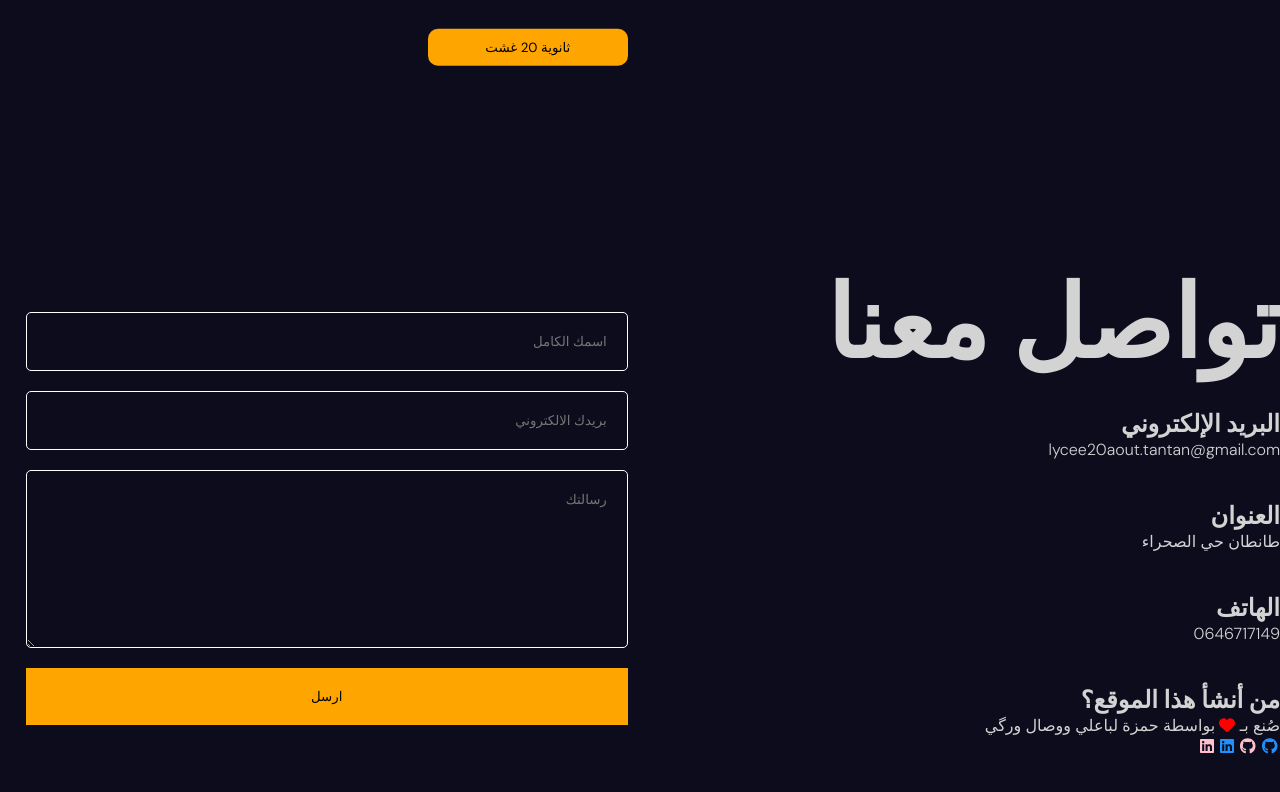
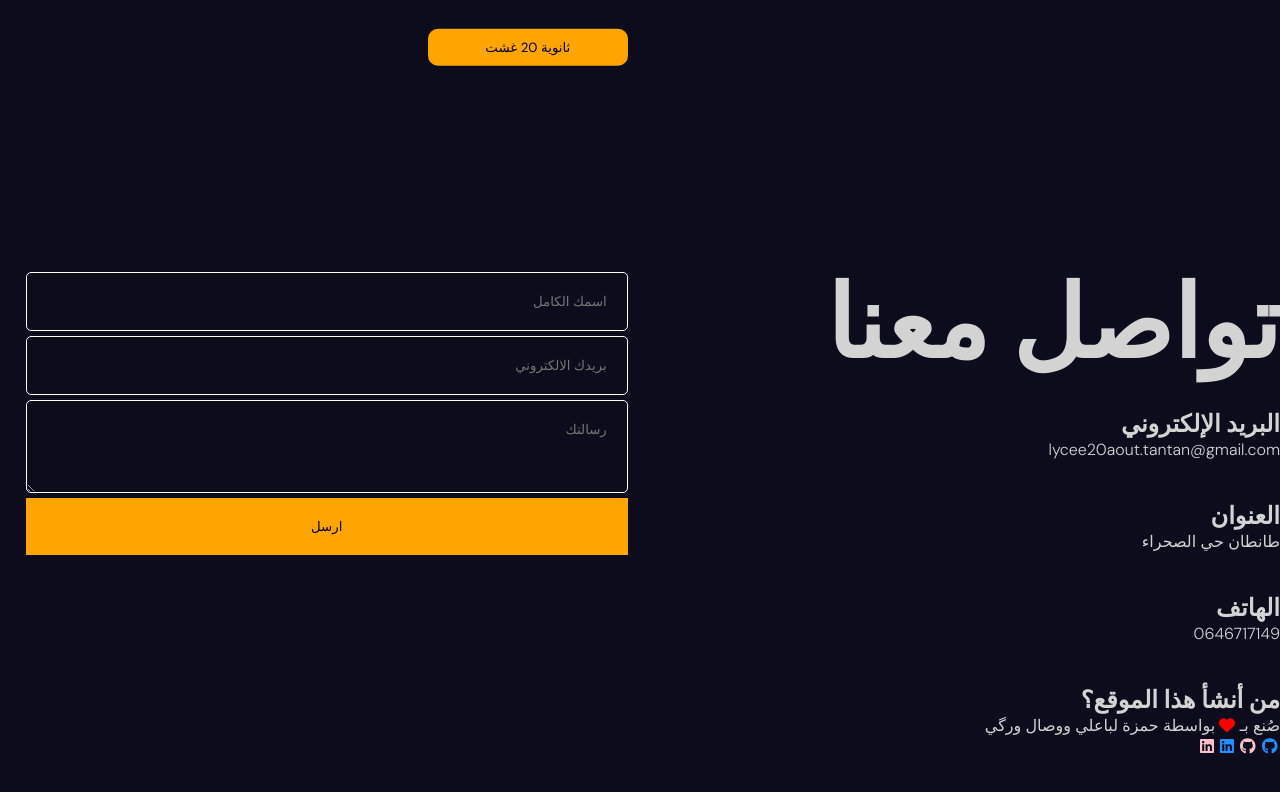
Before and after one commit to hlnaji/Lycee-20-aout, a React (Vite) app: page / in a window 1280 px wide. Shown: the part 6435-7227 px from the top of the page. Built offline with nearby package versions, Linux system fonts and the light colour scheme.

Commit message:
fix btn in mobile version

```diff
--- a/src/components/contact/Contact.jsx
+++ b/src/components/contact/Contact.jsx
@@ -92,7 +92,7 @@ const Contact = () => {
               />
             </a>
             <a
-              href="https://github.com/hlnaji"
+              href="https://github.com/dvwissal"
               target="_blank"
               className="icon-link"
               style={{ margin: "3px" }}
@@ -153,6 +153,7 @@ const Contact = () => {
           </svg>
         </motion.div>
         <motion.form
+          className="form"
           ref={formRef}
           onSubmit={sendEmail}
           initial={{ opacity: 0 }}
@@ -166,7 +167,7 @@ const Contact = () => {
             placeholder="بريدك الالكتروني"
             name="email"
           />
-          <textarea rows={8} placeholder="رسالتك" name="message" />
+          <textarea rows={3} placeholder="رسالتك" name="message" />
           <button>ارسل</button>
           {error && "فشل إرسال"}
           {success && "أرسلت بنجاح"}
--- a/src/components/contact/contact.scss
+++ b/src/components/contact/contact.scss
@@ -44,12 +44,13 @@
   .formContainer {
     flex: 1;
     position: relative;
+    margin-bottom: 200px;
 
     @include mobile {
       padding: 50px;
       width: 100%;
+      margin-bottom: 200px;
     }
-
 
     .phoneSvg {
       stroke: orange;
@@ -61,7 +62,8 @@
     form {
       display: flex;
       flex-direction: column;
-      gap: 20px;
+      gap: 5px;
+      margin-bottom: 10px;
 
       input,
       textarea {
@@ -72,18 +74,20 @@
         border-radius: 5px;
 
         @include mobile {
-          padding: 10px;
+          padding: 2px;
         }
       }
 
       button {
         padding: 20px;
         border: none;
+
         background-color: orange;
         cursor: pointer;
         font-weight: 500;
         @include mobile {
           padding: 10px;
+          margin-bottom: 200px;
         }
       }
     }
--- a/src/components/sidebar/links/Links.jsx
+++ b/src/components/sidebar/links/Links.jsx
@@ -25,7 +25,8 @@ const itemVariants = {
 };
 
 const Links = () => {
-  const items = [" الرئيسية", "خدمات", "معلومات", "اتصل بنا", "من نحن"];
+  const items = [" Homepage", "Services", "Portfolio", "Contact", "About"];
+  // const items = [" الرئيسية", "خدمات", "معلومات", "اتصل بنا", "من نحن"];
 
   return (
     <motion.div className="links" variants={variants}>
```
